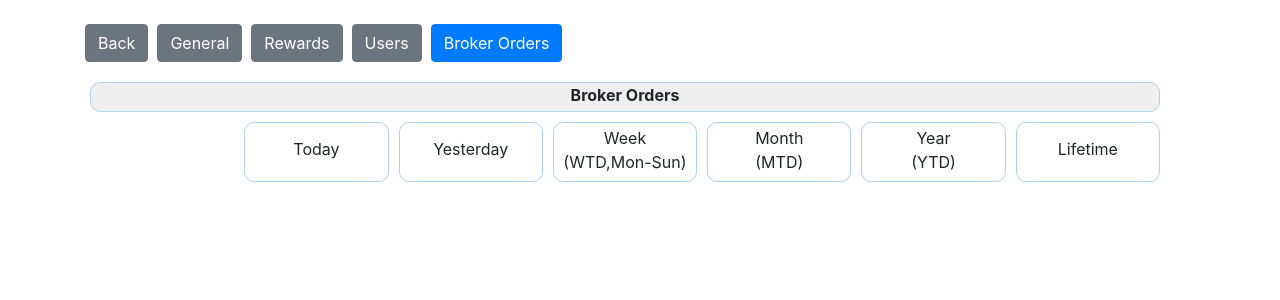
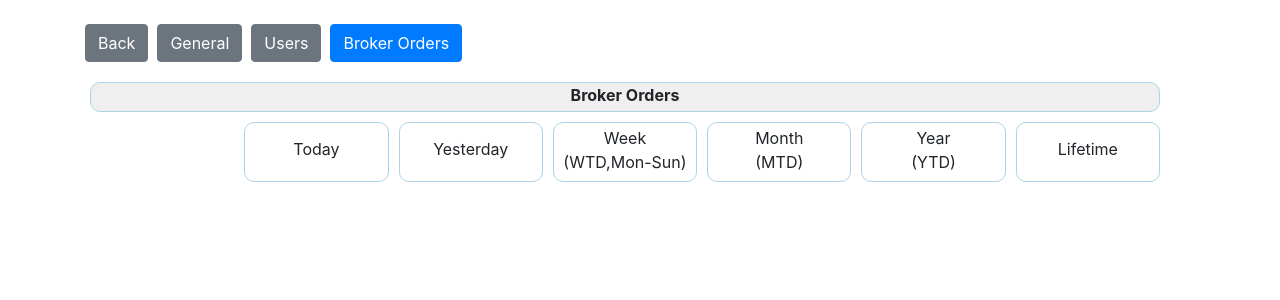
Before and after one commit to bitforge-me/beryllium, a Flask app: template templates/reporting/dashboard_broker_orders.html in a window 1280 px wide. Shown: the part 56-356 px from the top of the page. Run offline with Flask 2, Linux system fonts and the light colour scheme; the template is opened without the code that fills it, so the values that code supplies are empty; parts of the project's set-up code (start-up, migrations or seed data) failed here and were passed over; some libraries are stand-ins or nearby versions.

Commit message:
removed the button for proposals. as well as contents of the dashboard_general so it doesnt include premio

```diff
--- a/templates/reporting/dashboard_broker_orders.html
+++ b/templates/reporting/dashboard_broker_orders.html
@@ -6,7 +6,6 @@
 {% block content %}
 <a class="btn btn-secondary" href="/"><i class="glyphicon glyphicon-chevron-left"></i> Back</a>&nbsp
 <a class="btn btn-secondary" href="dashboard_general"><i class="glyphicon glyphicon-chevron-left"></i>General</a>&nbsp
-<a class="btn btn-secondary" href="dashboard_report_proposals"><i class="glyphicon glyphicon-chevron-left"></i>Rewards</a>&nbsp
 <a class="btn btn-secondary" href="dashboard_user_balance"><i class="glyphicon glyphicon-chevron-left"></i>Users</a>&nbsp
 <a class="btn btn-primary" href="dashboard_report_broker_order"><i class="glyphicon glyphicon-chevron-left"></i>Broker Orders</a>&nbsp
 
--- a/templates/reporting/dashboard_paydb_premio.html
+++ b/templates/reporting/dashboard_paydb_premio.html
@@ -6,7 +6,9 @@
 {% block content %}
 <a class="btn btn-secondary" href="/"><i class="glyphicon glyphicon-chevron-left"></i> Back</a>&nbsp
 <a class="btn btn-primary" href="dashboard_general"><i class="glyphicon glyphicon-chevron-left"></i>General</a>&nbsp
+<!--
 <a class="btn btn-secondary" href="dashboard_report_proposals"><i class="glyphicon glyphicon-chevron-left"></i>Rewards</a>&nbsp
+-->
 <a class="btn btn-secondary" href="dashboard_user_balance"><i class="glyphicon glyphicon-chevron-left"></i>Users</a>&nbsp
 <a class="btn btn-secondary" href="dashboard_report_broker_order"><i class="glyphicon glyphicon-chevron-left"></i>Broker Orders</a>&nbsp
 
--- a/templates/reporting/dashboard_proposals.html
+++ b/templates/reporting/dashboard_proposals.html
@@ -6,7 +6,9 @@
 {% block content %}
 <a class="btn btn-secondary" href="/"><i class="glyphicon glyphicon-chevron-left"></i> Back</a>&nbsp
 <a class="btn btn-secondary" href="dashboard_general"><i class="glyphicon glyphicon-chevron-left"></i>General</a>&nbsp
+<!--
 <a class="btn btn-primary" href="dashboard_report_proposals"><i class="glyphicon glyphicon-chevron-left"></i>Rewards</a>&nbsp
+-->
 <a class="btn btn-secondary" href="dashboard_user_balance"><i class="glyphicon glyphicon-chevron-left"></i>Users</a>&nbsp
 <a class="btn btn-secondary" href="dashboard_report_broker_order"><i class="glyphicon glyphicon-chevron-left"></i>Broker Orders</a>&nbsp
 
--- a/templates/reporting/dashboard_user_balance.html
+++ b/templates/reporting/dashboard_user_balance.html
@@ -6,7 +6,9 @@
 {% block content %}
 <a class="btn btn-secondary" href="/"><i class="glyphicon glyphicon-chevron-left"></i> Back</a>&nbsp
 <a class="btn btn-secondary" href="dashboard_general"><i class="glyphicon glyphicon-chevron-left"></i>General</a>&nbsp
+<!--
 <a class="btn btn-secondary" href="dashboard_report_proposals"><i class="glyphicon glyphicon-chevron-left"></i>Rewards</a>&nbsp
+-->
 <a class="btn btn-primary" href="dashboard_user_balance"><i class="glyphicon glyphicon-chevron-left"></i>Users</a>&nbsp
 <a class="btn btn-secondary" href="dashboard_report_broker_order"><i class="glyphicon glyphicon-chevron-left"></i>Broker Orders</a>&nbsp
 
```
